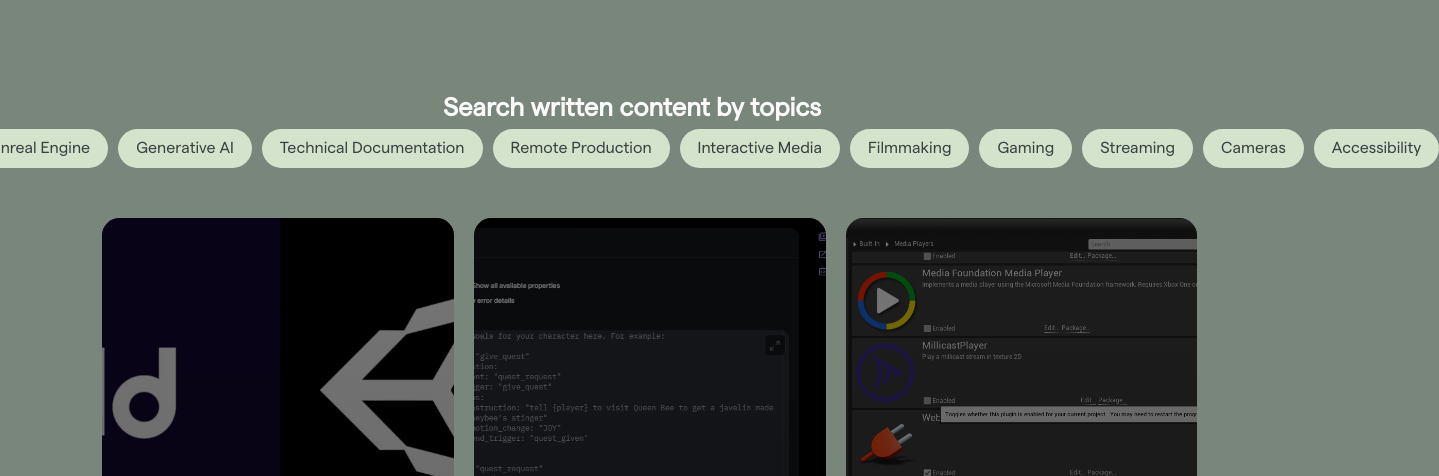
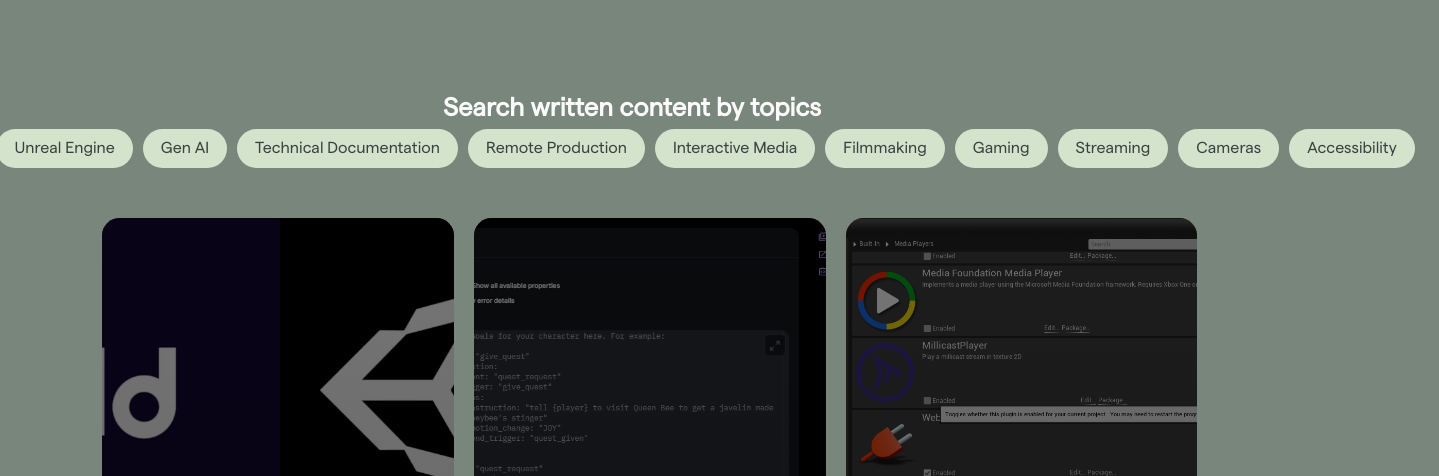
Before and after one commit to alaboy3/portfolio, a plain HTML site: page blog.html in a window 1280 px wide. Shown: the part 800-1276 px from the top of the page, 1439 px wide, since content can reach past the window. Drawn offline with nearby package versions, Linux system fonts and the light colour scheme; no server answers; a web font is replaced by a local one.

Commit message:
Update blog.html

```diff
--- a/blog.html
+++ b/blog.html
@@ -43,7 +43,7 @@
                     <li><a id="filter-all">All</a></li>
                     <li><a id="filter-virtual-gaming-spatial">Unity</a></li>
                     <li><a id="filter-unreal-engine-virtual-gaming-spatial">Unreal Engine</a></li>
-                    <li><a id="filter-AI">Generative AI</a></li>
+                    <li><a id="filter-inworld-ai">Gen AI</a></li>
                     <li><a id="filter-documentation">Technical Documentation</a></li>
                     <li><a id="filter-remote-production">Remote Production</a></li>
                     <li><a id="filter-interactive-media">Interactive Media</a></li>
```
